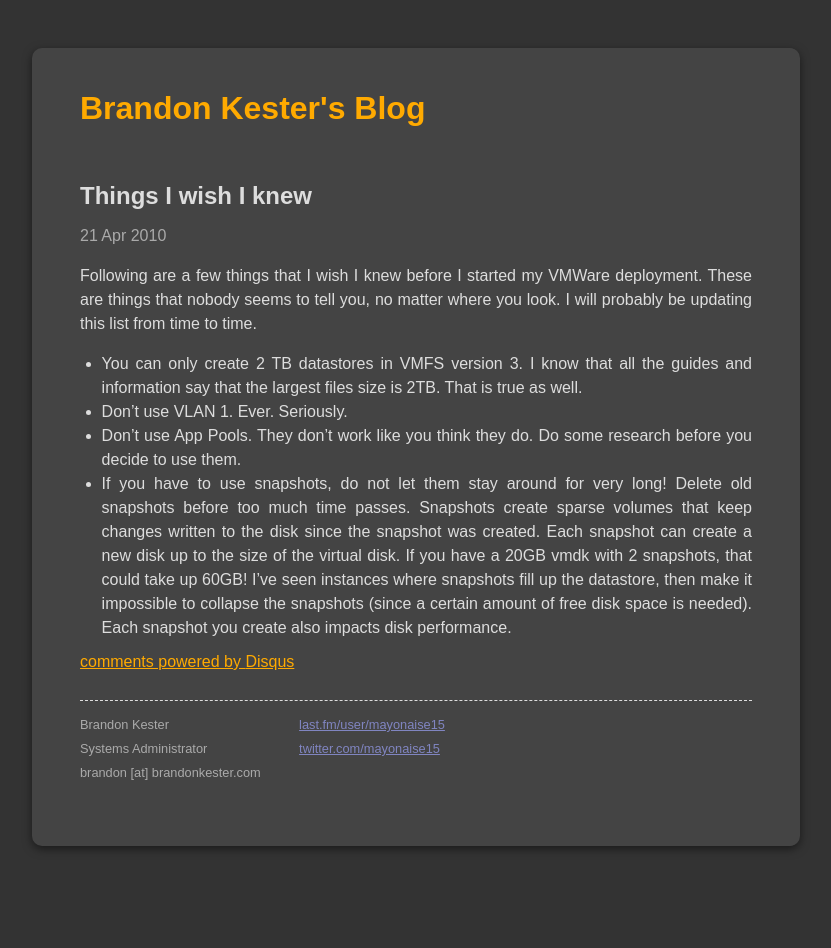
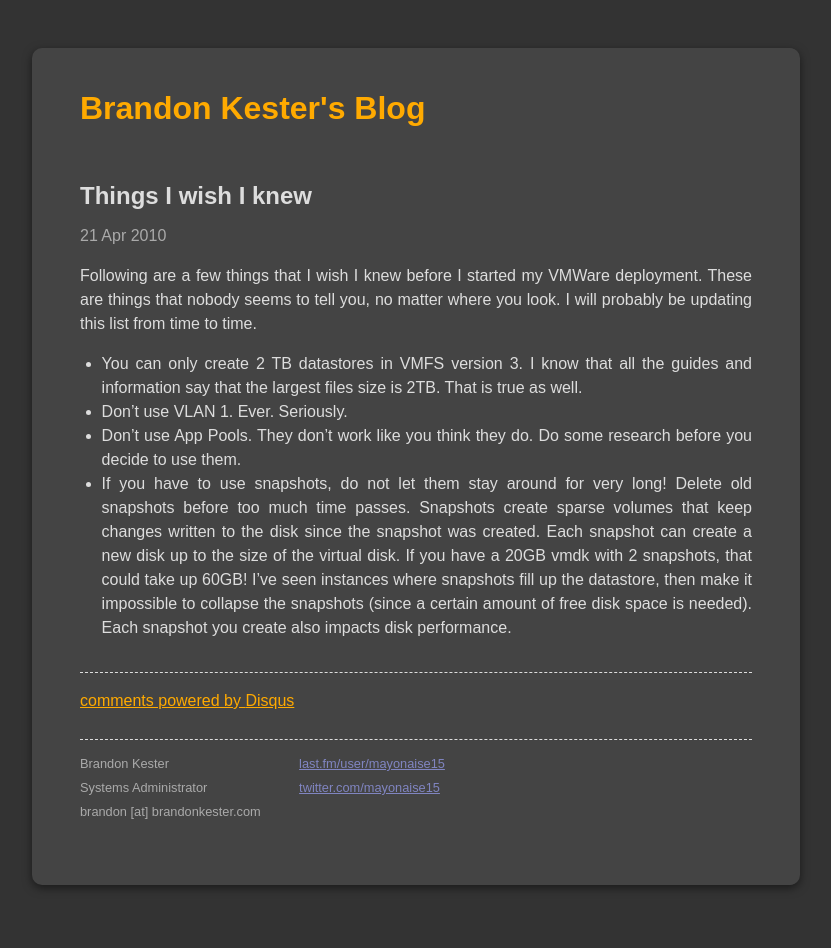
Before and after one commit to kesterb/kesterb.github.io, a Jekyll site: the page built from _posts/2010-04-21-things-i-wish-i-knew.markdown, in a window 1280 px wide. Shown: the whole page, without its empty margins (224-1055 px from the left). Built offline with Jekyll 4.4.1, drawn with Linux system fonts in a browser that asks for light colours; some web fonts are replaced; Markdown is read by kramdown in place of the engine named in the settings; comment, search, counter and statistics services are not loaded.

Commit message:
Created more seperation between post and comment section.

```diff
--- a/css/main.css
+++ b/css/main.css
@@ -170,5 +170,7 @@ ul.posts span {
 }
 
 #disqus_thread {
-  margin-top: 10px;
+  border-top: 1px dashed #ddd;
+  padding-top: 1em;
+  margin-top: 2em;
 }
```
